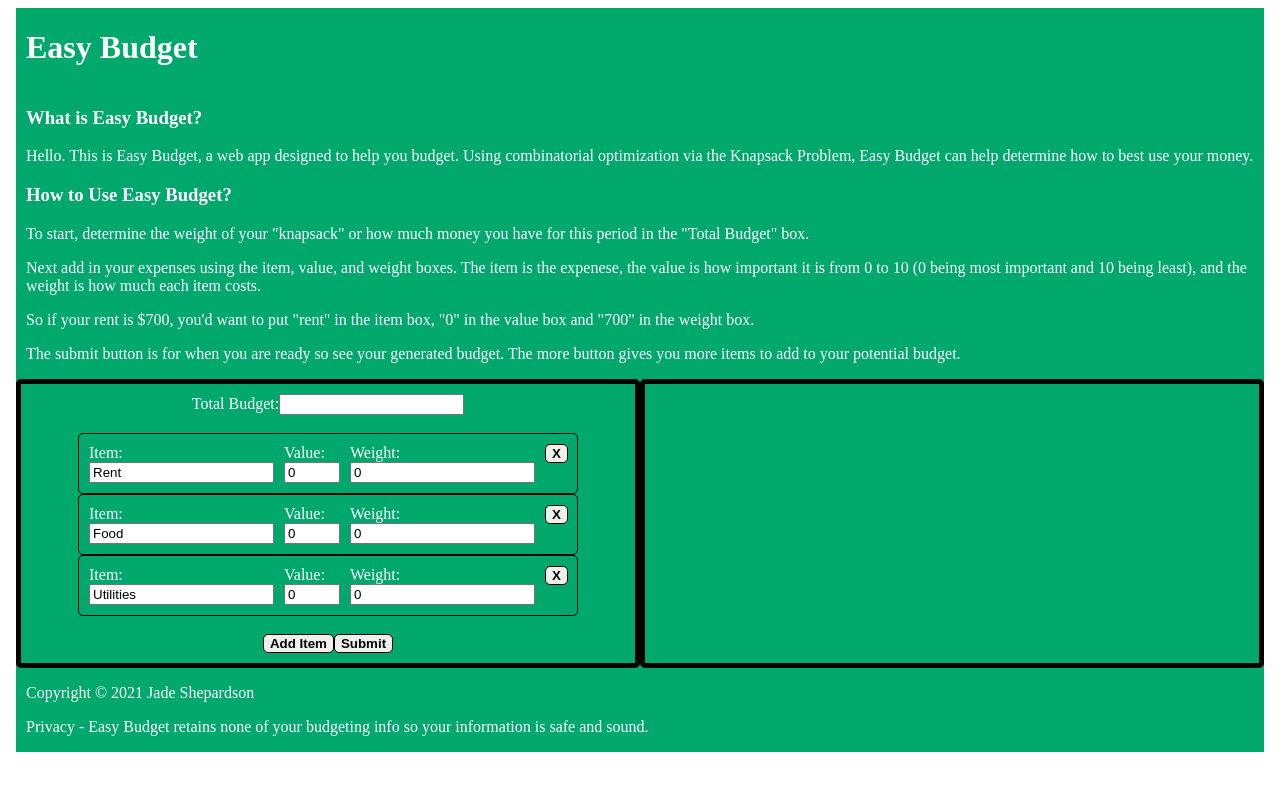
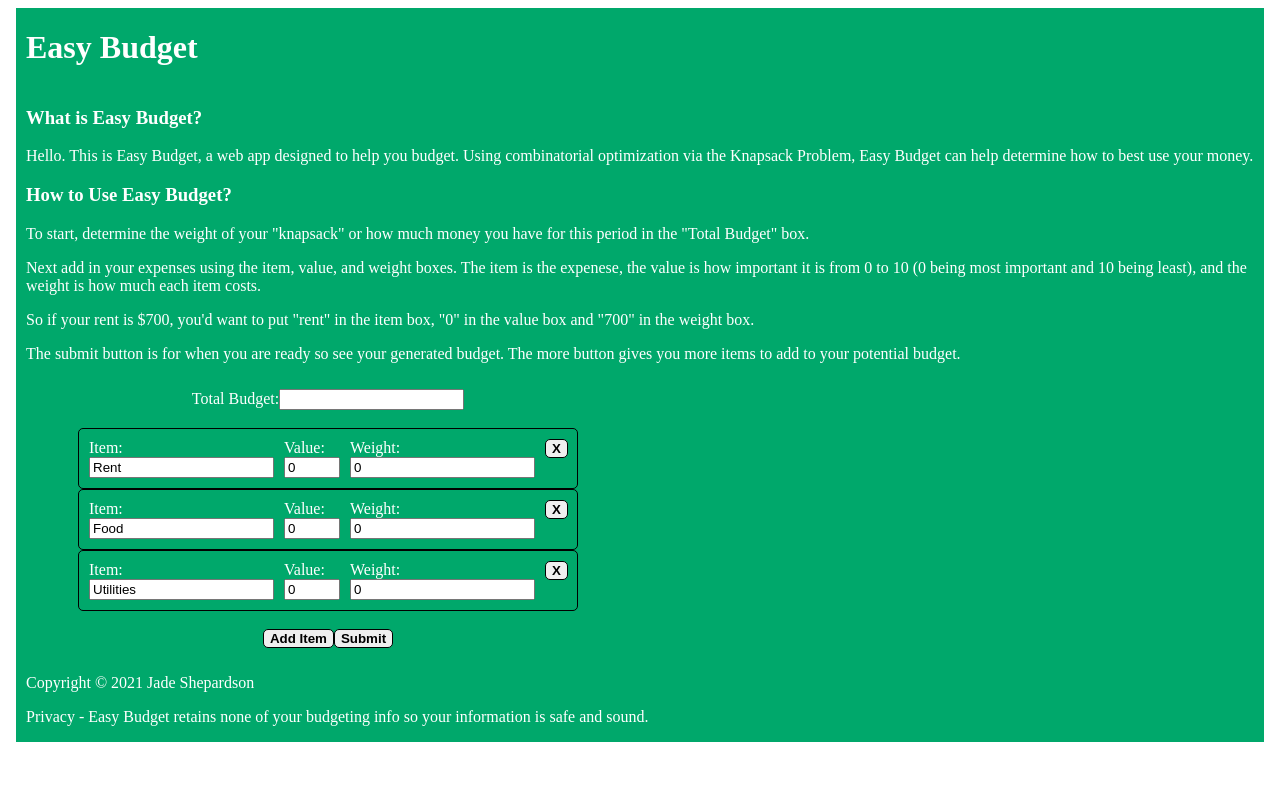
Before and after one commit to JadeShepardson/Budget, a Svelte app in the folder template-master/: page / in a window 1280 px wide. Shown: the top 790 px of the page. Built offline with nearby package versions, Linux system fonts and the light colour scheme.

Commit message:
Perfected and finished UI

```diff
--- a/template-master/src/App.svelte
+++ b/template-master/src/App.svelte
@@ -65,15 +65,15 @@
 	[id=input] {
 		grid-area: input;
 		padding: 10px;
-		border: 5px solid black;
-		border-radius: 5px;
+		/*border: 5px solid black;
+		border-radius: 5px;*/
 	}
 	[id=output] {
 		grid-area: output;
 		text-align: center;
-		border: 5px solid black;
+		/*border: 5px solid black;
+		border-radius: 5px;*/
 		padding: 10px;
-		border-radius: 5px;
 	}
 	footer {
 		grid-area: footer;
```
